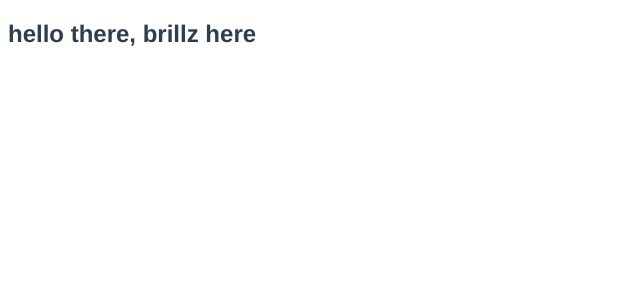
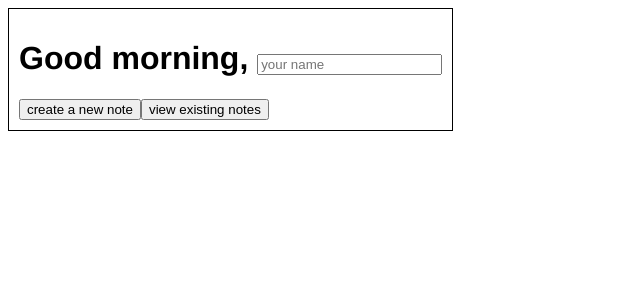
Before and after one commit to utibeinyangetuk/Journey-book, a Vue app: page / in a window 1280 px wide. Shown: the top 300 px of the page, without its empty margins (0-640 px from the left). Built offline with nearby package versions, Linux system fonts and the light colour scheme.

Commit message:
i dey learn new things dey go

```diff
--- a/src/App.vue
+++ b/src/App.vue
@@ -5,8 +5,10 @@
 <style>
 	#app {
 		font-family: Avenir, Helvetica, Arial, sans-serif;
-		-webkit-font-smoothing: antialiased;
-		-moz-osx-font-smoothing: grayscale;
-		color: #2c3e50;
+		margin: 0;
+		padding: 0;
+		box-sizing: border-box;
+		text-decoration: none;
+		list-style: none;
 	}
 </style>
--- a/src/views/Home.vue
+++ b/src/views/Home.vue
@@ -1,5 +1,37 @@
 <template>
-	<div>
-		<h2>hello there, brillz here</h2>
+	<div class="container">
+		<div class="greeting">
+			<h1>{{ greeting }}, <input type="text" placeholder="your name" v-model="user" /></h1>
+		</div>
+		<div class="actions">
+			<button>create a new note</button>
+			<button>view existing notes</button>
+		</div>
 	</div>
 </template>
+
+<script setup>
+	import { ref, watch, onmounted } from 'vue'
+
+	// variables
+	const user = ref('')
+	const greeting = ref('')
+
+	// get hours function block
+	const time0fday = new Date().getHours()
+	if (time0fday >= 0 && time0fday <= 11) {
+		greeting.value = 'Good morning'
+	} else if (time0fday >= 12 && time0fday <= 17) {
+		greeting.value = 'Good afternoon'
+	} else {
+		greeting.value = 'Good evening'
+	}
+</script>
+
+<style scoped>
+	.container {
+		border: 1px solid;
+		width: fit-content;
+		padding: 10px;
+	}
+</style>
```
